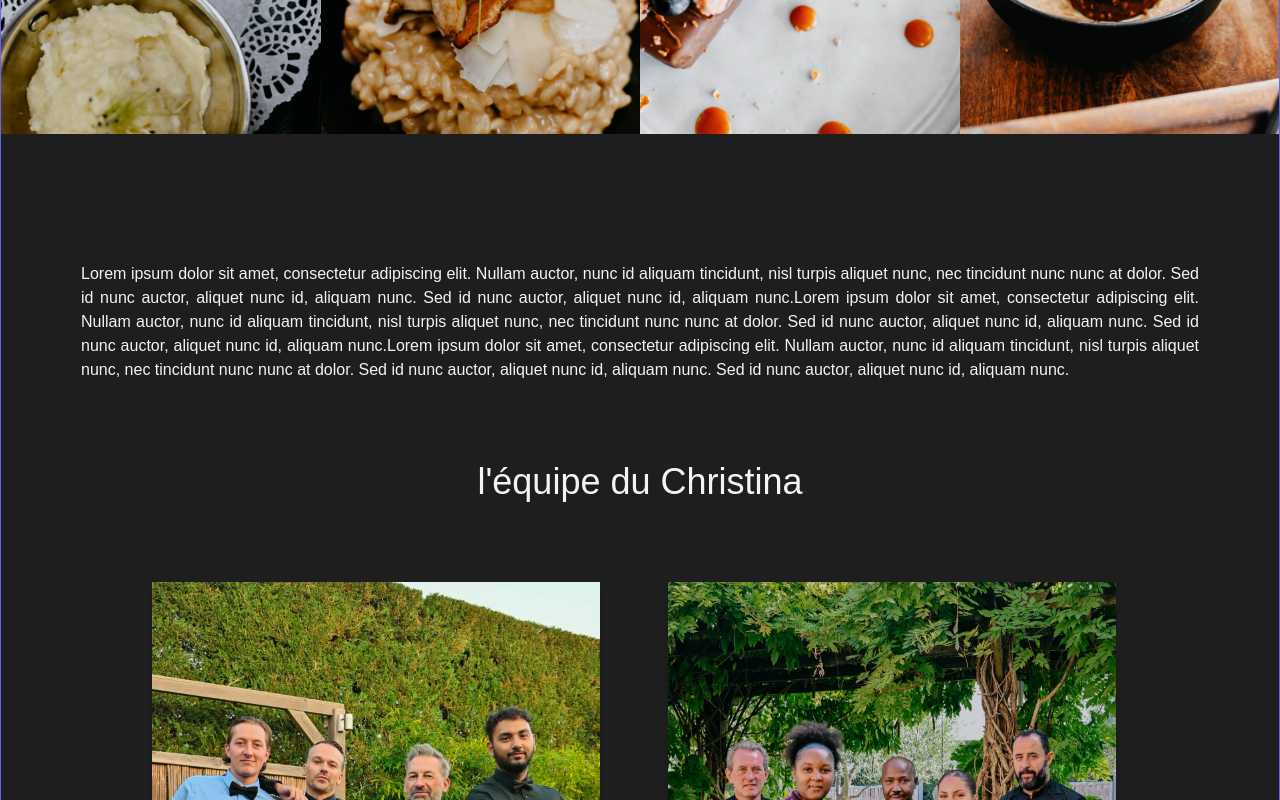
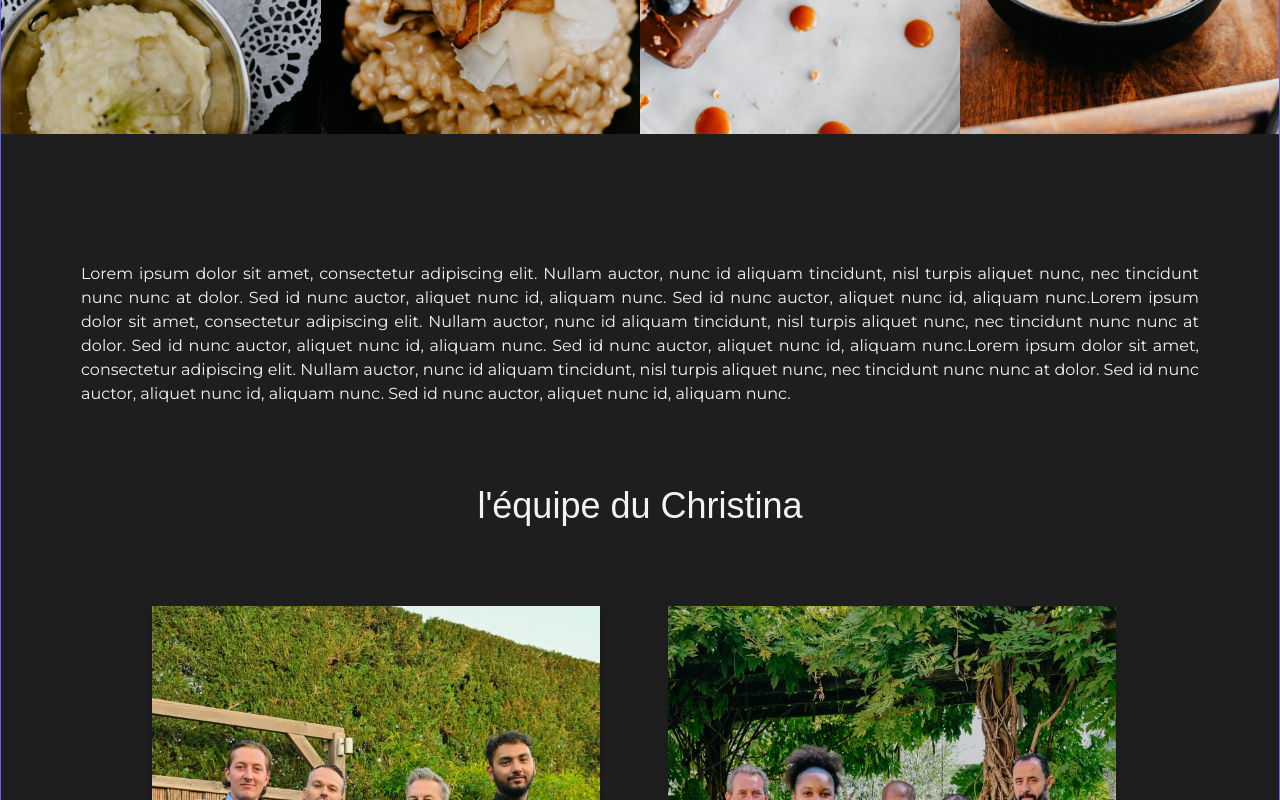
Before and after one commit to sha0lean/christina, a React (Vite) app: page / in a window 1280 px wide. Shown: the part 3840-4640 px from the top of the page. Built offline with nearby package versions, Linux system fonts and the light colour scheme; a web font is replaced by a local one.

Commit message:
🐛 Add node environment to ESLint config and update Prettier version

```diff
--- a/package.json
+++ b/package.json
@@ -51,7 +51,7 @@
     "husky": "^8.0.3",
     "lint-staged": "^15.1.0",
     "postcss": "^8.4.31",
-    "prettier": "^3.1.0",
+    "prettier": "^3.1.1",
     "prettier-plugin-tailwindcss": "^0.5.7",
     "tailwindcss": "^3.3.5",
     "vite": "^4.4.5"
--- a/src/pages/Home.jsx
+++ b/src/pages/Home.jsx
@@ -27,7 +27,7 @@ const Home = () => {
       >
         <Card imageUrl={interieurImage} title="en hiver" />
         <Card imageUrl={cuisineImage} title="en cuisine" />
-        <Card imageUrl={exterieurImage} title="en été" />{" "}
+        <Card imageUrl={exterieurImage} title="en été" />
       </div>
       <Breakpoints />
       <DescrCTA />
@@ -74,7 +74,7 @@ const Home = () => {
           <img className="w-1/4" src={cook4Img} alt="Image 2" />
         </div>
       </section>
-      <section className="flex flex-col gap-20 bg-primary p-20 py-32 text-justify font-body font-heading">
+      <section className="flex flex-col gap-20 bg-primary p-20 py-32 text-justify font-body">
         <p>
           Lorem ipsum dolor sit amet, consectetur adipiscing elit. Nullam auctor, nunc id
           aliquam tincidunt, nisl turpis aliquet nunc, nec tincidunt nunc nunc at dolor.
```
Also changed, not shown: .eslintrc.cjs, 1 other file (tests, documents, lock files or other folders).
